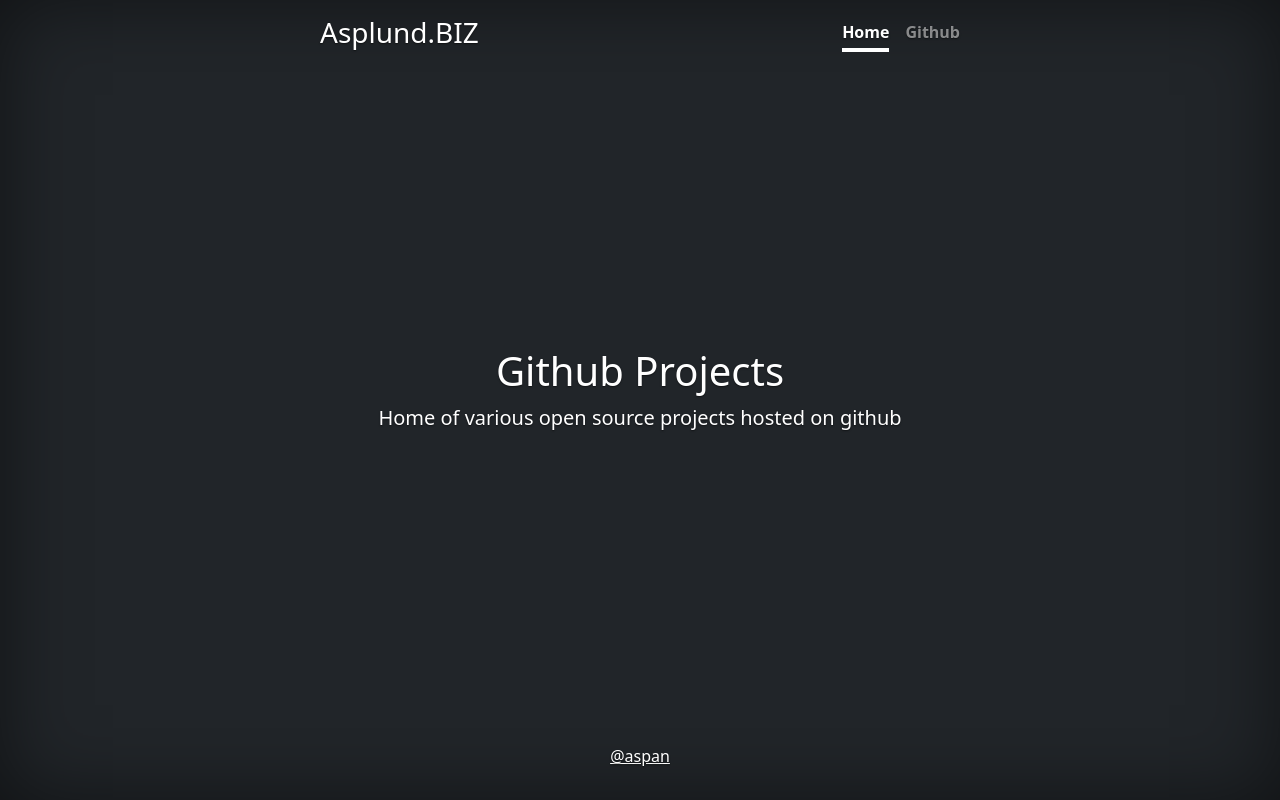
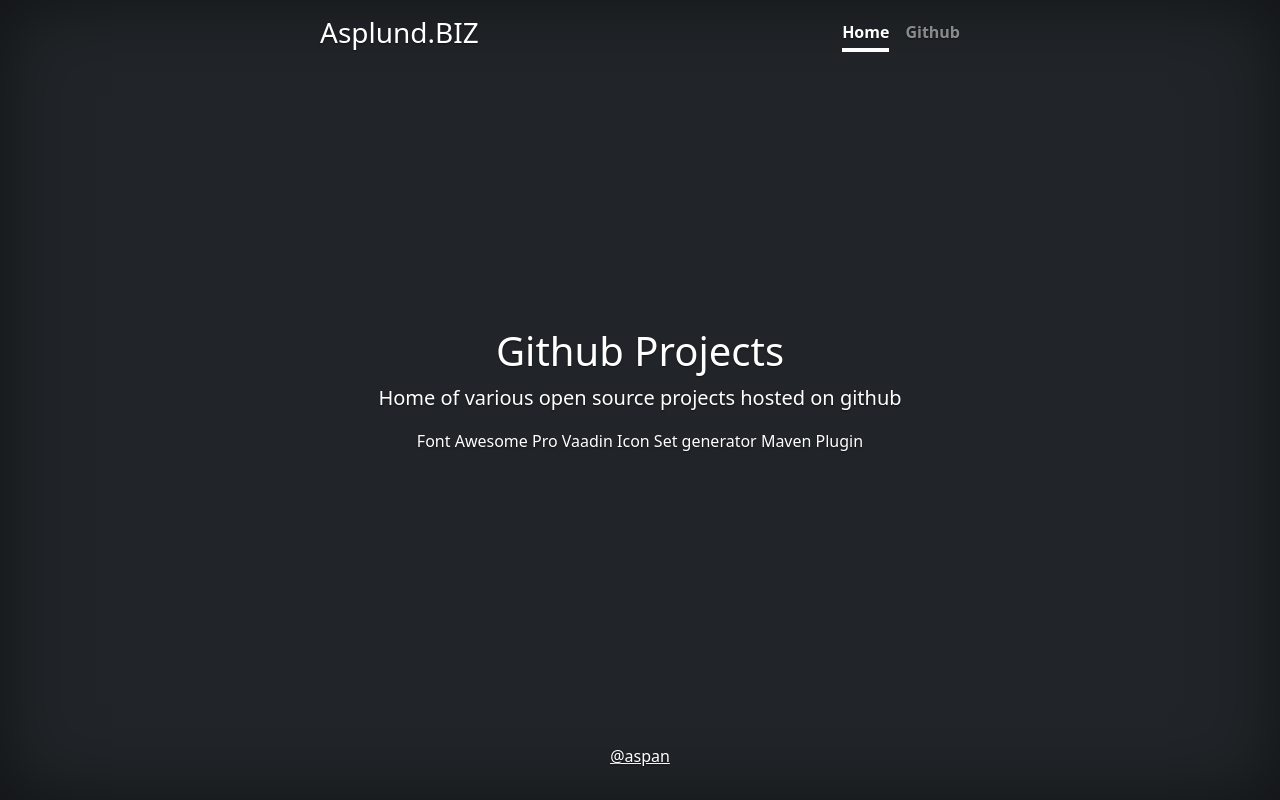
Before and after one commit to aspan/aspan.github.io, a plain HTML site: page index.html in a window 1280 px wide. Drawn offline with nearby package versions, Linux system fonts and the light colour scheme.

Commit message:
Add link to project

```diff
--- a/index.html
+++ b/index.html
@@ -74,6 +74,7 @@
     <main class="px-3">
         <h1>Github Projects</h1>
         <p class="lead">Home of various open source projects hosted on github</p>
+        <p>Font Awesome Pro Vaadin Icon Set generator Maven Plugin <a href="/font-awesome-pro-vaadin-iconset-generator-maven-plugin/"></a></p>
     </main>
     <footer class="mt-auto text-white-50">
         <p><a href="https://github.com/aspan" class="text-white">@aspan</a></p>
```
